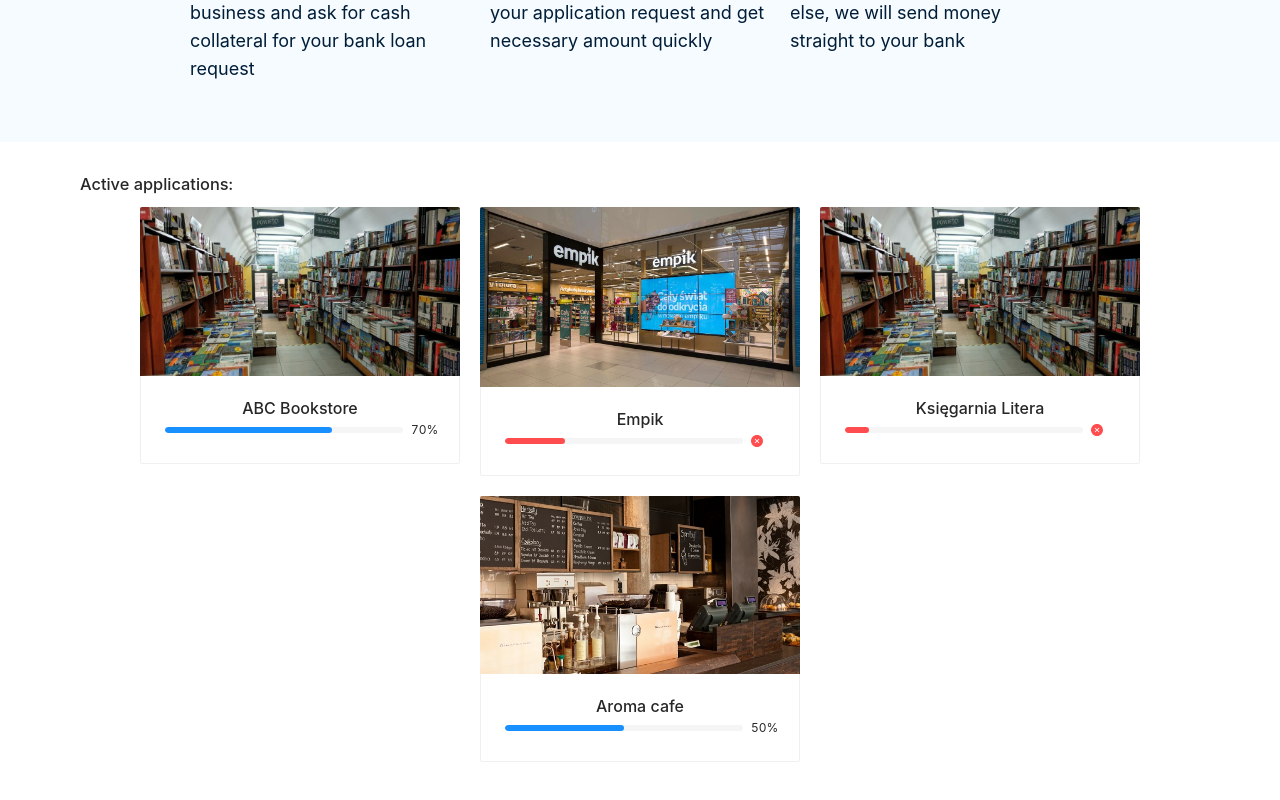
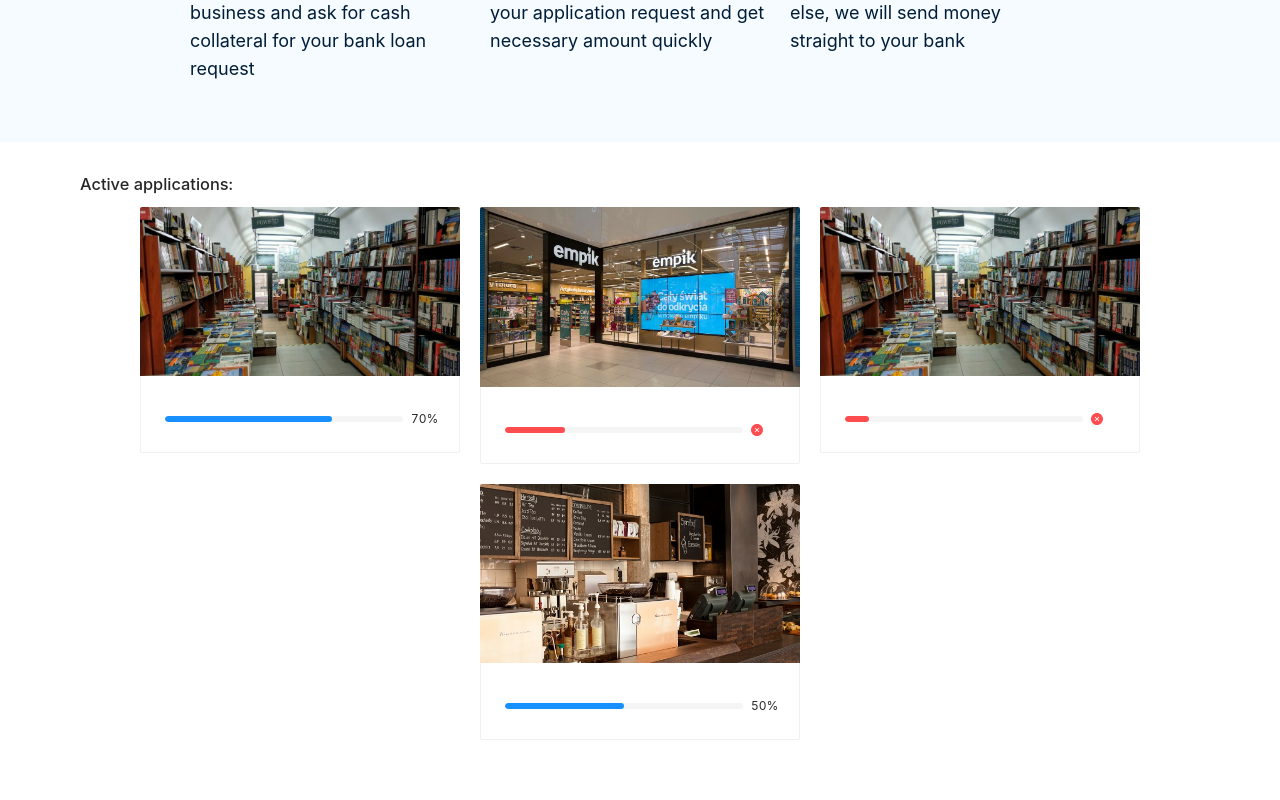
Before and after one commit to kbogusze/covidHackathoneFront, a React (Create React App) app: page / in a window 1280 px wide. Shown: the part 1732-2532 px from the top of the page. Built offline with nearby package versions, Linux system fonts and the light colour scheme.

Commit message:
Fetch deals list

```diff
--- a/package.json
+++ b/package.json
@@ -8,6 +8,7 @@
     "@testing-library/react": "^9.5.0",
     "@testing-library/user-event": "^7.2.1",
     "antd": "^4.1.4",
+    "axios": "^0.19.2",
     "lodash": "^4.17.15",
     "react": "^16.13.1",
     "react-dom": "^16.13.1",
--- a/src/gallery/GalleryPage.js
+++ b/src/gallery/GalleryPage.js
@@ -1,14 +1,28 @@
-import React from 'react';
+import React, {useEffect, useState} from 'react';
 
 import Tile from './Tile';
 import {Col, Divider, Row} from 'antd';
 import {groupBy} from 'lodash';
 import './gallery.css';
 
-import {deals} from './Gallery';
+import * as axios from 'axios';
+import BackendConfiguration from '../BackendConfiguration';
 
 const GalleryPage = () => {
-    const categories = groupBy(deals, 'category');
+    const [data, setData] = useState({ deals: [] });
+
+    useEffect(() => {
+        const fetchData = async () => {
+            const result = await axios.get(
+                `${BackendConfiguration.serverAddress}/dealview/deals`,
+            );
+            setData({deals:result.data});
+        };
+
+        fetchData();
+    }, []);
+
+    const categories = groupBy(data.deals, 'category');
 
     return (
         <div>
--- a/src/gallery/Tile.js
+++ b/src/gallery/Tile.js
@@ -4,7 +4,7 @@
 const { Meta } = Card;
 
 const Tile = (props) => {
-    const {deal: {image, title, percent, id}, redirect} = props;
+    const {deal: {image, collateralTitle, percent, id, requestDescription}, redirect} = props;
     const match = useRouteMatch();
 
     return (
@@ -14,7 +14,10 @@
                 style={{ width: 320 }}
                 cover={<img alt="example" src={image} />}
             >
-                <Meta title={title} />
+                <Meta title={collateralTitle} />
+                <p>
+                    {requestDescription}
+                </p>
                 <Progress percent={percent} size="small" status={getStatus(percent)} />
             </Card>
         </Link>
```
Also changed, not shown: 1 other file (tests, documents, lock files or other folders).
